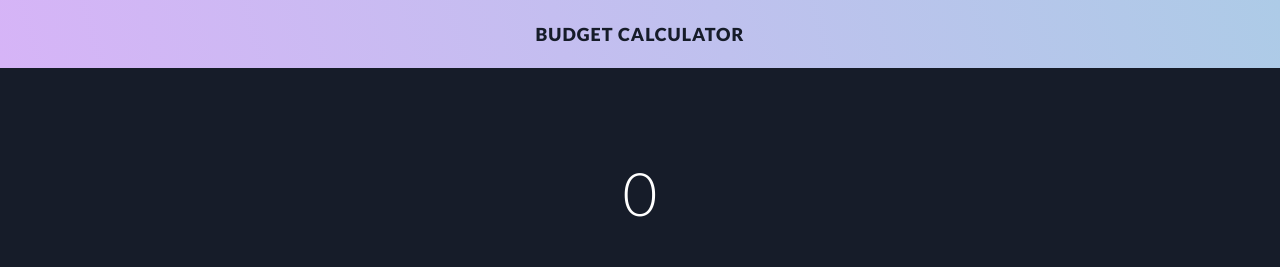
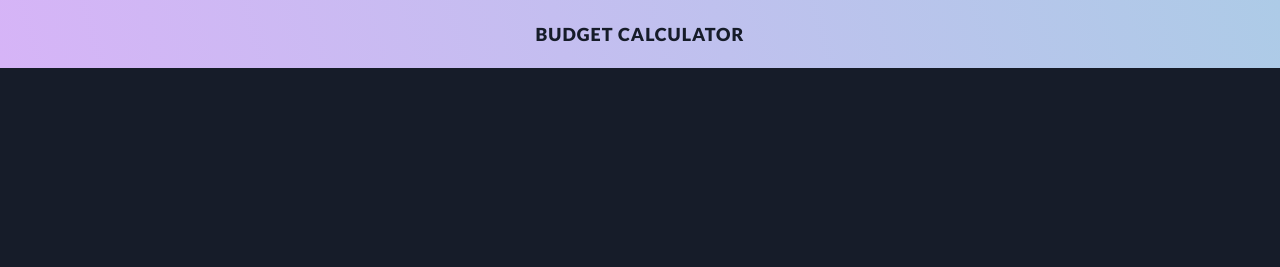
Before and after one commit to gabrielmanu/BudgetApp---Angular-tutorial, an Angular app: page / in a window 1280 px wide. Shown: the top 267 px of the page. Built offline with nearby package versions, Linux system fonts and the light colour scheme.

Commit message:
update totalBudget definition - reduce

```diff
--- a/src/app/add-item-form/add-item-form.component.ts
+++ b/src/app/add-item-form/add-item-form.component.ts
@@ -32,10 +32,7 @@ export class AddItemFormComponent implements OnInit {
   }
 
   onClearSums(){
-    // Clear budgetItems Array
-    // Clear budget-items container
-    // Update total budget display
-    //
+    //emit the event
 
   }
 
--- a/src/app/main-page/main-page.component.ts
+++ b/src/app/main-page/main-page.component.ts
@@ -9,15 +9,15 @@ import { UpdateEvent } from "../budget-item-list/budget-item-list.component";
 })
 export class MainPageComponent implements OnInit {
   budgetItems: BudgetItem[] = new Array<BudgetItem>();
-  totalBudget: number = 0;
+  totalBudget: any;
   constructor() {}
 
   ngOnInit() {}
 
   addItem(newItem: BudgetItem) {
     this.budgetItems.push(newItem);
-    this.totalBudget += newItem.amount;
-    console.log(this.budgetItems);
+    this.totalBudget = this.budgetItems.map(obj => obj.amount).reduce((acc, value) => acc + value, 0);
+    console.log(this.totalBudget);
   }
 
   deleteItem(item: BudgetItem) {
```
